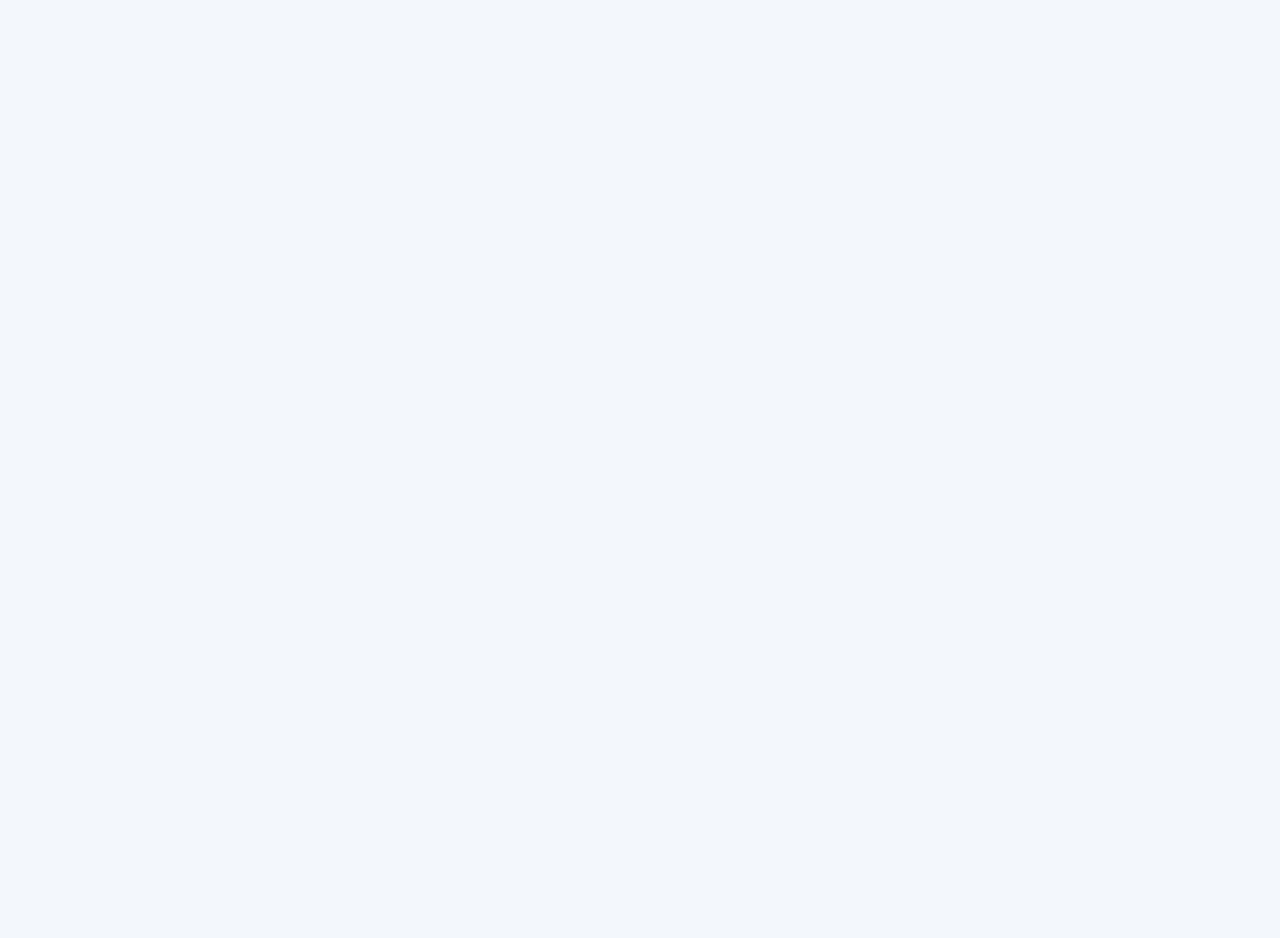
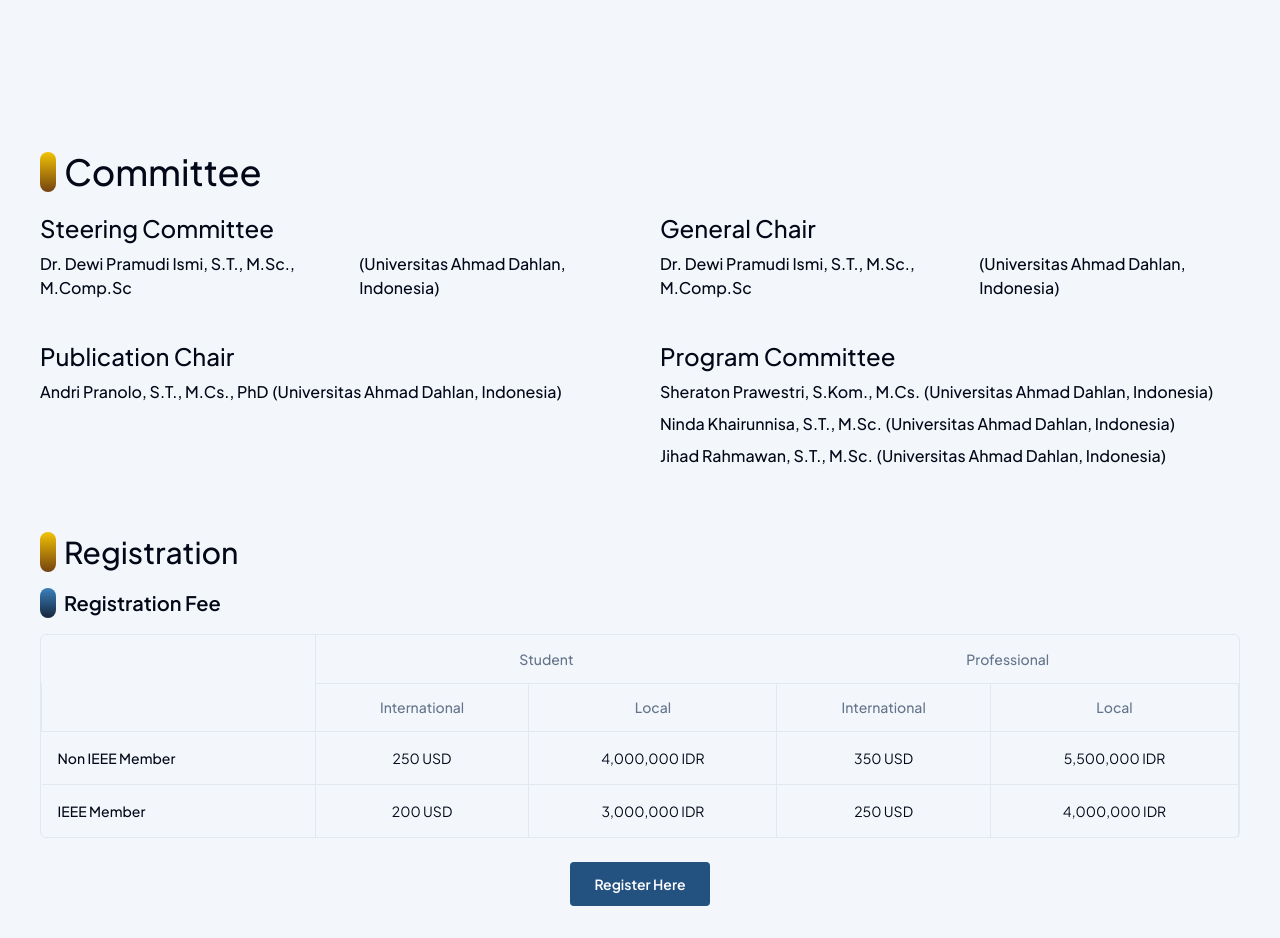
Before and after one commit to VincentAlfa/icait-web, a Next.js app: page / in a window 1280 px wide. Shown: the part 1480-2418 px from the top of the page. Before the commit the page ends 1600 px from the top, so only its background shows below. Built offline with nearby package versions, Linux system fonts and the light colour scheme.

Commit message:
feat: add registration

```diff
--- a/src/app/page.tsx
+++ b/src/app/page.tsx
@@ -1,11 +1,15 @@
 import ForAuthor from '@/components/for-author/for-author';
 import Hero from '@/components/Hero';
+import Registration from '@/components/registration/registration';
+import SteeringCommittee from '@/components/steering-commitee/steering-commitee';
 
 export default function Home() {
   return (
     <div className='font-[family-name:var(--font-plus-jakarta-sans)]'>
       <Hero />
       <ForAuthor />
+      <SteeringCommittee />
+      <Registration />
     </div>
   );
 }
--- /dev/null
+++ b/src/components/registration/Registration-table.tsx
@@ -0,0 +1,71 @@
+import {
+  Table,
+  TableBody,
+  TableCell,
+  TableHead,
+  TableHeader,
+  TableRow,
+} from '@/components/ui/table';
+
+type RegistrationTableProps = {
+  data: {
+    type: string;
+    student: {
+      international: string;
+      local: string;
+    };
+    professional: {
+      international: string;
+      local: string;
+    };
+  }[];
+};
+
+export function RegistrationTable({ data }: RegistrationTableProps) {
+  return (
+    <div className='rounded-md border'>
+      <Table>
+        <TableHeader>
+          <TableRow>
+            <TableHead rowSpan={2} className='h-12 border-r'></TableHead>
+            <TableHead className='h-12 text-center' colSpan={2}>
+              Student
+            </TableHead>
+            <TableHead className='h-12 text-center' colSpan={2}>
+              Professional
+            </TableHead>
+          </TableRow>
+          <TableRow className='border'>
+            <TableHead className='h-12 border-r text-center'>
+              International
+            </TableHead>
+            <TableHead className='h-12 border-r text-center'>Local</TableHead>
+            <TableHead className='h-12 border-r text-center'>
+              International
+            </TableHead>
+            <TableHead className='text-center border-r h-12'>Local</TableHead>
+          </TableRow>
+        </TableHeader>
+        <TableBody>
+          {data.map((row, index) => (
+            <TableRow key={index}>
+              <TableCell className='border-r font-medium'>{row.type}</TableCell>
+              <TableCell className='border-r text-center'>
+                {row.student.international}
+              </TableCell>
+              <TableCell className='border-r text-center'>
+                {row.student.local}
+              </TableCell>
+              <TableCell className='border-r text-center'>
+                {row.professional.international}
+              </TableCell>
+              <TableCell className='border-r text-center'>
+                {row.professional.local}
+              </TableCell>
+            </TableRow>
+          ))}
+        </TableBody>
+      </Table>
+    </div>
+  );
+}
--- /dev/null
+++ b/src/components/registration/registration-data.ts
@@ -0,0 +1,24 @@
+export const registrationData = [
+  {
+    type: 'Non IEEE Member',
+    student: {
+      international: '250 USD',
+      local: '4,000,000 IDR',
+    },
+    professional: {
+      international: '350 USD',
+      local: '5,500,000 IDR',
+    },
+  },
+  {
+    type: 'IEEE Member',
+    student: {
+      international: '200 USD',
+      local: '3,000,000 IDR',
+    },
+    professional: {
+      international: '250 USD',
+      local: '4,000,000 IDR',
+    },
+  },
+];
--- /dev/null
+++ b/src/components/registration/registration.tsx
@@ -0,0 +1,43 @@
+import { Button } from '@/components/ui/button';
+import { registrationData } from './registration-data';
+import { RegistrationTable } from './Registration-table';
+import blueRect from '@/assets/Rectangle 10.svg';
+import orangeRect from '@/assets/Rectangle 9.svg';
+import Image from 'next/image';
+import Link from 'next/link';
+
+export default function Registration() {
+  return (
+    <section className='mx-auto w-full px-4 py-8 md:px-10'>
+      <div>
+        <header className='mb-4'>
+          <h1 className='flex items-center gap-2 text-3xl font-medium'>
+            <Image src={orangeRect} alt='orange rect' />
+            Registration
+          </h1>
+        </header>
+
+        <div className='space-y-6'>
+          <div className='space-y-4'>
+            <h2 className='flex items-center gap-2 text-xl font-semibold'>
+              <Image src={blueRect} alt='orange rect' />
+              Registration Fee
+            </h2>
+            <RegistrationTable data={registrationData} />
+          </div>
+
+          <div className='flex justify-center'>
+            <Link href={''}>
+              <Button
+                size='lg'
+                className='rounded bg-san-juan-700 px-6 py-2 font-semibold text-white hover:bg-[#1e4976]/90'
+              >
+                Register Here
+              </Button>
+            </Link>
+          </div>
+        </div>
+      </div>
+    </section>
+  );
+}
--- /dev/null
+++ b/src/components/steering-commitee/commitee-data.ts
@@ -0,0 +1,46 @@
+export const committeeData = [
+  {
+    title: 'Steering Committee',
+    members: [
+      {
+        name: 'Dr. Dewi Pramudi Ismi, S.T., M.Sc., M.Comp.Sc',
+        institution: 'Universitas Ahmad Dahlan, Indonesia',
+      },
+    ],
+  },
+  {
+    title: 'General Chair',
+    members: [
+      {
+        name: 'Dr. Dewi Pramudi Ismi, S.T., M.Sc., M.Comp.Sc',
+        institution: 'Universitas Ahmad Dahlan, Indonesia',
+      },
+    ],
+  },
+  {
+    title: 'Publication Chair',
+    members: [
+      {
+        name: 'Andri Pranolo, S.T., M.Cs., PhD',
+        institution: 'Universitas Ahmad Dahlan, Indonesia',
+      },
+    ],
+  },
+  {
+    title: 'Program Committee',
+    members: [
+      {
+        name: 'Sheraton Prawestri, S.Kom., M.Cs.',
+        institution: 'Universitas Ahmad Dahlan, Indonesia',
+      },
+      {
+        name: 'Ninda Khairunnisa, S.T., M.Sc.',
+        institution: 'Universitas Ahmad Dahlan, Indonesia',
+      },
+      {
+        name: 'Jihad Rahmawan, S.T., M.Sc.',
+        institution: 'Universitas Ahmad Dahlan, Indonesia',
+      },
+    ],
+  },
+];
--- /dev/null
+++ b/src/components/steering-commitee/commitee-section.tsx
@@ -0,0 +1,28 @@
+type CommitteeSectionProps = {
+  section: {
+    title: string;
+    members: {
+      name: string;
+      institution: string;
+    }[];
+  };
+};
+
+export default function CommitteeSection({ section }: CommitteeSectionProps) {
+  return (
+    <div className='w-full'>
+      <h2 className='mb-2 text-2xl font-medium'>{section.title}</h2>
+      <div className='space-y-2'>
+        {section.members.map((member, index) => (
+          <div
+            key={index}
+            className='flex flex-col gap-0.5 font-medium md:flex-row md:gap-1'
+          >
+            <p className='text-sm md:text-base'>{member.name}</p>
+            <p className='text-sm md:text-base'>({member.institution})</p>
+          </div>
+        ))}
+      </div>
+    </div>
+  );
+}
--- /dev/null
+++ b/src/components/steering-commitee/steering-commitee.tsx
@@ -0,0 +1,21 @@
+import Image from 'next/image';
+import { committeeData } from './commitee-data';
+import CommitteeSection from './commitee-section';
+import orangeRect from '@/assets/Rectangle 9.svg';
+
+export default function SteeringCommittee() {
+  return (
+    <div className='w-full px-4 py-8 md:px-10'>
+      <h1 className='mb-5 flex gap-2 text-4xl font-medium'>
+        <Image src={orangeRect} alt='orange rect' />
+        Committee
+      </h1>
+
+      <div className='grid grid-cols-1 gap-6 md:grid-cols-2 md:gap-10'>
+        {committeeData.map((section, index) => (
+          <CommitteeSection key={index} section={section} />
+        ))}
+      </div>
+    </div>
+  );
+}
--- /dev/null
+++ b/src/components/ui/table.tsx
@@ -0,0 +1,117 @@
+import * as React from "react"
+
+import { cn } from "@/lib/utils"
+
+const Table = React.forwardRef<
+  HTMLTableElement,
+  React.HTMLAttributes<HTMLTableElement>
+>(({ className, ...props }, ref) => (
+  <div className="relative w-full overflow-auto">
+    <table
+      ref={ref}
+      className={cn("w-full caption-bottom text-sm", className)}
+      {...props}
+    />
+  </div>
+))
+Table.displayName = "Table"
+
+const TableHeader = React.forwardRef<
+  HTMLTableSectionElement,
+  React.HTMLAttributes<HTMLTableSectionElement>
+>(({ className, ...props }, ref) => (
+  <thead ref={ref} className={cn("[&_tr]:border-b", className)} {...props} />
+))
+TableHeader.displayName = "TableHeader"
+
+const TableBody = React.forwardRef<
+  HTMLTableSectionElement,
+  React.HTMLAttributes<HTMLTableSectionElement>
+>(({ className, ...props }, ref) => (
+  <tbody
+    ref={ref}
+    className={cn("[&_tr:last-child]:border-0", className)}
+    {...props}
+  />
+))
+TableBody.displayName = "TableBody"
+
+const TableFooter = React.forwardRef<
+  HTMLTableSectionElement,
+  React.HTMLAttributes<HTMLTableSectionElement>
+>(({ className, ...props }, ref) => (
+  <tfoot
+    ref={ref}
+    className={cn(
+      "border-t bg-muted/50 font-medium [&>tr]:last:border-b-0",
+      className
+    )}
+    {...props}
+  />
+))
+TableFooter.displayName = "TableFooter"
+
+const TableRow = React.forwardRef<
+  HTMLTableRowElement,
+  React.HTMLAttributes<HTMLTableRowElement>
+>(({ className, ...props }, ref) => (
+  <tr
+    ref={ref}
+    className={cn(
+      "border-b transition-colors hover:bg-muted/50 data-[state=selected]:bg-muted",
+      className
+    )}
+    {...props}
+  />
+))
+TableRow.displayName = "TableRow"
+
+const TableHead = React.forwardRef<
+  HTMLTableCellElement,
+  React.ThHTMLAttributes<HTMLTableCellElement>
+>(({ className, ...props }, ref) => (
+  <th
+    ref={ref}
+    className={cn(
+      "h-12 px-4 text-left align-middle font-medium text-muted-foreground [&:has([role=checkbox])]:pr-0",
+      className
+    )}
+    {...props}
+  />
+))
+TableHead.displayName = "TableHead"
+
+const TableCell = React.forwardRef<
+  HTMLTableCellElement,
+  React.TdHTMLAttributes<HTMLTableCellElement>
+>(({ className, ...props }, ref) => (
+  <td
+    ref={ref}
+    className={cn("p-4 align-middle [&:has([role=checkbox])]:pr-0", className)}
+    {...props}
+  />
+))
+TableCell.displayName = "TableCell"
+
+const TableCaption = React.forwardRef<
+  HTMLTableCaptionElement,
+  React.HTMLAttributes<HTMLTableCaptionElement>
+>(({ className, ...props }, ref) => (
+  <caption
+    ref={ref}
+    className={cn("mt-4 text-sm text-muted-foreground", className)}
+    {...props}
+  />
+))
+TableCaption.displayName = "TableCaption"
+
+export {
+  Table,
+  TableHeader,
+  TableBody,
+  TableFooter,
+  TableHead,
+  TableRow,
+  TableCell,
+  TableCaption,
+}
```
